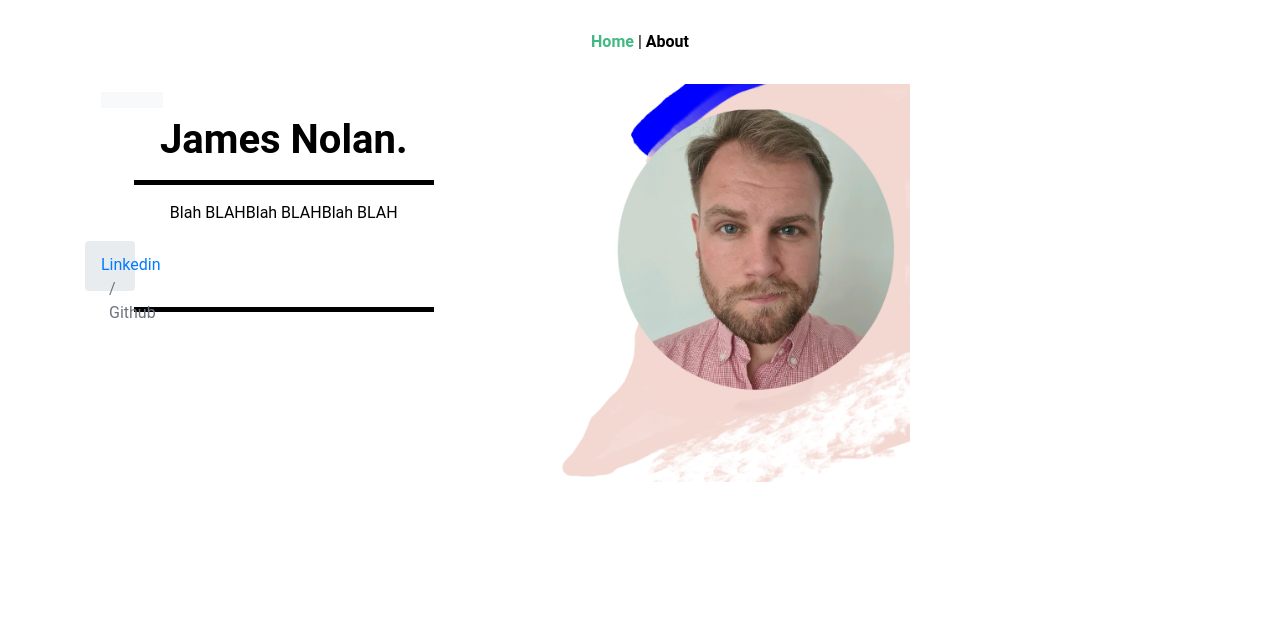
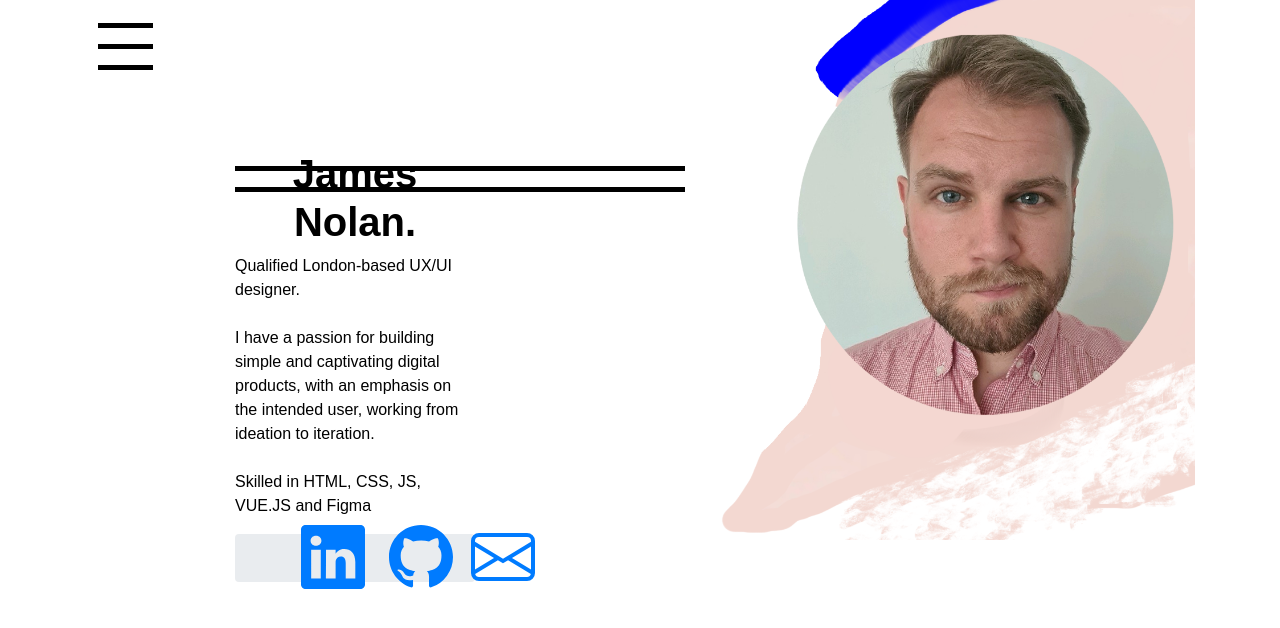
Before and after one commit to jamesalexnolan/Portfolio, a Vue app in the folder src/: page /#/ in a window 1280 px wide. Shown: the top 628 px of the page. Built offline with nearby package versions, Linux system fonts and the light colour scheme.

Commit message:
breadcrumb and sidebar adjustments

```diff
--- a/src/src/App.vue
+++ b/src/src/App.vue
@@ -1,16 +1,13 @@
 <template>
   <div id="app">
-    <div id="nav">
-      <router-link to="/">Home</router-link> |
-      <router-link to="/about">About</router-link>
-    </div>
+
     <router-view />
   </div>
 </template>
 
 <style>
 #app {
-  font-family: Roboto, sans-serif;
+  font-family: Roboto-Regular, Roboto-Bold, sans-serif;
   src: local("Roboto-Regular, Roboto-Bold"),
     url(../src/fonts/Roboto-Regular.ttf) format("truetype"),
     url(../src/fonts/Roboto-Bold.ttf) format("truetype");
--- a/src/src/main.js
+++ b/src/src/main.js
@@ -3,12 +3,12 @@ import App from './App.vue'
 import router from './router'
 import 'bootstrap/dist/css/bootstrap.css'
 import 'bootstrap-vue/dist/bootstrap-vue.css'
-import { BootstrapVue, IconsPlugin } from 'bootstrap-vue'
+import { BootstrapVue, IconsPlugin, CollapsePlugin } from 'bootstrap-vue'
 
-// Make BootstrapVue available throughout your project
 Vue.use(BootstrapVue)
-// Optionally install the BootstrapVue icon components plugin
 Vue.use(IconsPlugin)
+Vue.use(CollapsePlugin)
+
 
 Vue.config.productionTip = false
 
--- a/src/src/views/Home.vue
+++ b/src/src/views/Home.vue
@@ -1,69 +1,104 @@
 <template>
-  <div>
   <b-container class="flex-cols">
-      <b-row align-v="center">
-        <b-col sm="9">
     <b-row>
-            <b-col cols="8" sm="6">
-              <div>
-                <b-navbar>
-                  <nav class="navbar navbar-light bg-light">
-                    <div class="container-fluid">
-                      <button
-                        class="navbar-toggler"
-                        type="button"
-                        data-mdb-toggle="collapse"
-                        data-mdb-target="#navbarToggleExternalContent2"
-                        aria-controls="navbarToggleExternalContent2"
-                        aria-expanded="false"
-                        aria-label="Toggle navigation"
-                      >
-                        <i class="fas fa-bars"></i>
-                      </button>
-                    </div>
-                  </nav>
-                  <div class="collapse" id="navbarToggleExternalContent2">
-                    <div class="bg-light shadow-3 p-4">
-                      <button class="btn btn-link btn-block border-bottom m-0">
-                        Link 1
-                      </button>
-                      <button class="btn btn-link btn-block border-bottom m-0">
-                        Link 2
-                      </button>
-                      <button class="btn btn-link btn-block m-0">Link 3</button>
-                    </div>
-                  </div>
-                </b-navbar>
-              </div>
-              <div>
-                <h1><b>James Nolan.</b></h1>
+      <b-col cols="6">
+        <div style="float: left">
+          <b-button v-b-toggle.sidebar-backdrop variant="white">
             <hr
               class="solid"
-                  style="border-top: 5px solid black; width: 300px"
+              style="border-top: 5px solid black; width: 55px"
             />
-                <p>Blah BLAHBlah BLAHBlah BLAH</p>
-                <div>
-                  <b-breadcrumb
-                    v-bind:items="items"
-                    style="width: 50px; height: 50px"
-                  >
-                  </b-breadcrumb>
-                </div>
+
             <hr
               class="solid"
-                  style="border-top: 5px solid black; width: 300px"
+              style="border-top: 5px solid black; width: 55px"
             />
+
+            <hr
+              class="solid"
+              style="border-top: 5px solid black; width: 55px"
+            />
+          </b-button>
+
+          <b-sidebar
+            id="sidebar-backdrop"
+            title=""
+            :backdrop-variant="variant"
+            backdrop
+            shadow
+          >
+            <div class="px-3 py-2">
+              <b-form-group>
+                <router-link to="/">Home</router-link>
+                <br />
+                <router-link to="/about">About</router-link>
+              </b-form-group>
+            </div>
+          </b-sidebar>
+        </div>
+        <div style="padding: 150px">
+          <h1 style="float: left"><b>James Nolan.</b></h1>
+          <hr class="solid" style="border-top: 5px solid black; width: 450px" />
+          <p style="float: left; text-align: left">
+            Qualified London-based UX/UI designer.<br /><br />
+            I have a passion for building simple and captivating digital
+            products, with an emphasis on the intended user, working from
+            ideation to iteration.<br /><br />
+            Skilled in HTML, CSS, JS, VUE.JS and Figma
+          </p>
+
+          <hr
+            class="solid"
+            style="border-top: 5px solid black; width: 450px; padding-top: 3px"
+          />
+
+          <br />
+
+          <b-breadcrumb
+            style="
+              display: inline-block;
+              display: flex;
+              align-items: center;
+              justify-content: center;
+            "
+          >
+            <b-breadcrumb-item
+              href="#https://www.linkedin.com/in/james-alexander-nolan"
+            >
+              <b-icon
+                icon="linkedin"
+                scale="4"
+                shift-h="10"
+                aria-hidden="true"
+              ></b-icon>
+            </b-breadcrumb-item>
+
+            <b-breadcrumb-item href="#https://github.com/jamesalexnolan">
+              <b-icon
+                icon="github"
+                scale="4"
+                shift-h="70"
+                aria-hidden="true"
+              ></b-icon>
+            </b-breadcrumb-item>
+
+             <b-breadcrumb-item a href=mailto:jamesnolan1@hotmail.com>
+              <b-icon
+                icon="Envelope"
+                scale="4"
+                shift-h="120"
+                aria-hidden="true"
+              ></b-icon>
+            </b-breadcrumb-item>
+          </b-breadcrumb>
         </div>
       </b-col>
 
-            <b-col cols="4" sm="6">
-              <img src="@/assets/Hello.png" style="max-width: 100%"/>
-            </b-col>
-          </b-row>
+      <b-col cols="6">
+        <img src="@/assets/Hello.png" style="max-width: 100%" />
       </b-col>
     </b-row>
   </b-container>
-  </div>
 </template>
 
 <script>
@@ -75,18 +110,22 @@ export default {
       items: [
         {
           text: "Linkedin",
-          href: "#https://www.linkedin.com/in/james-alexander-nolan/",
-          icon: "linkedin",
+          href: "#https://www.linkedin.com/in/james-alexander-nolan",
         },
         {
           text: "Github",
           href: "#https://github.com/jamesalexnolan",
-          icon: "github",
         },
       ],
+      variant: "dark",
+      variants: ["dark", "light", "white"],
     };
   },
 };
 </script>
 
-<style scoped></style>
+<style scoped>
+.breadcrumb > li + li:before {
+  content: "";
+}
+</style>
```
Lines whose indentation alone changed are shown as unchanged.
